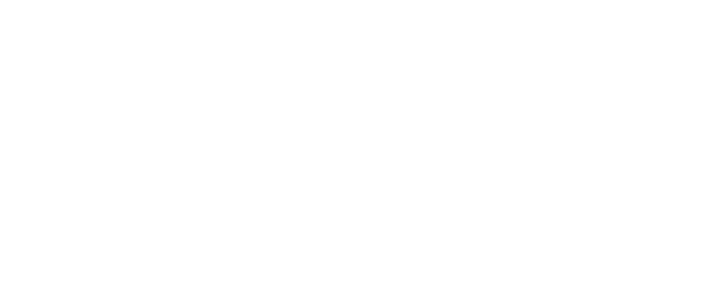
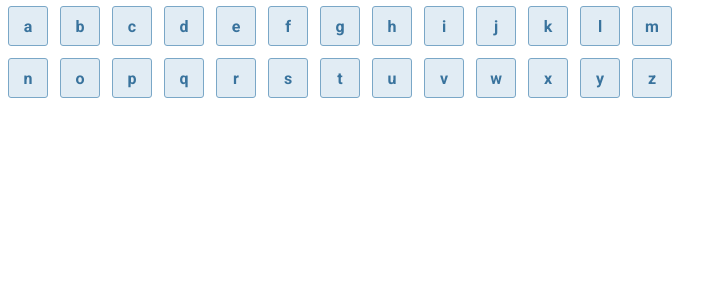
Before and after one commit to jeffersonAraujo2012/projeto8-jogoforca, a React (Create React App) app: page / in a window 1280 px wide. Shown: the top 300 px of the page, without its empty margins (0-727 px from the left). Built offline with nearby package versions, Linux system fonts and the light colour scheme.

Commit message:
Add: componentes Letras e Letra

```diff
--- a/public/index.html
+++ b/public/index.html
@@ -24,6 +24,12 @@
       work correctly both with client-side routing and a non-root public URL.
       Learn how to configure a non-root public URL by running `npm run build`.
     -->
+    <link rel="preconnect" href="https://fonts.googleapis.com" />
+    <link rel="preconnect" href="https://fonts.gstatic.com" crossorigin />
+    <link
+      href="https://fonts.googleapis.com/css2?family=Roboto:ital,wght@0,100;0,300;0,400;0,500;0,700;1,100;1,300;1,400;1,500;1,700&display=swap"
+      rel="stylesheet"
+    />
     <title>React App</title>
   </head>
   <body>
--- a/src/App.js
+++ b/src/App.js
@@ -1,6 +1,18 @@
+import StyledLetras from "./components/Letras";
+import Letra from "./components/Letras/Letra";
+import { alfabeto } from "./data";
+import "./reset.css";
+import "./general.css";
+
 function App() {
   return (
     <>
+      <StyledLetras>
+        {alfabeto.map((letra) => {
+          console.log(letra);
+          return <Letra letra={letra} />;
+        })}
+      </StyledLetras>
     </>
   );
 }
--- /dev/null
+++ b/src/components/Letras/Letra.jsx
@@ -0,0 +1,50 @@
+import styled from "styled-components";
+import { useState } from "react";
+
+const StyledLetra = styled.button`
+  display: flex;
+  align-items: center;
+  justify-content: center;
+
+  width: 40px;
+  height: 40px;
+  margin: 6px;
+
+  color: ${(props) => {
+    return props.habilitado ? "#39739D" : "#798A9F";
+  }};
+  font-size: 1rem;
+  font-weight: 700;
+  font-family: "Roboto", serif;
+  line-height: 19px;
+
+  border: 1px solid #7aa7c7;
+  border-radius: 3px;
+  cursor: ${(props) => {
+    return props.habilitado ? "pointer" : "default";
+  }};
+
+  background-color: ${(props) => {
+    return props.habilitado ? "#E1ECF4" : "#9FAAB5";
+  }};
+`;
+
+function Letra({ className, letra }) {
+  const [habilitado, setHabilitado] = useState(true);
+
+  function handlerClickLetra() {
+    setHabilitado(false);
+  }
+
+  return (
+    <StyledLetra
+      className={className}
+      habilitado={habilitado}
+      onClick={handlerClickLetra}
+    >
+      {letra}
+    </StyledLetra>
+  );
+}
+
+export default Letra;
--- /dev/null
+++ b/src/components/Letras/index.jsx
@@ -0,0 +1,18 @@
+import styled from "styled-components";
+
+function Letras({className, children}) {
+  return(
+    <div className={className}>
+      {children}
+    </div>
+  );
+}
+
+const StyledLetras = styled(Letras)`
+  display: flex;
+  justify-content: center;
+  flex-wrap: wrap;
+  max-width: 680px;
+`
+
+export default StyledLetras;
--- /dev/null
+++ b/src/data.js
@@ -0,0 +1,30 @@
+const alfabeto = [
+  "a",
+  "b",
+  "c",
+  "d",
+  "e",
+  "f",
+  "g",
+  "h",
+  "i",
+  "j",
+  "k",
+  "l",
+  "m",
+  "n",
+  "o",
+  "p",
+  "q",
+  "r",
+  "s",
+  "t",
+  "u",
+  "v",
+  "w",
+  "x",
+  "y",
+  "z",
+];
+
+export {alfabeto};
--- /dev/null
+++ b/src/general.css
@@ -0,0 +1,3 @@
+* {
+  box-sizing: border-box;
+}
--- /dev/null
+++ b/src/reset.css
@@ -0,0 +1,48 @@
+/* http://meyerweb.com/eric/tools/css/reset/
+   v2.0 | 20110126
+   License: none (public domain)
+*/
+
+html, body, div, span, applet, object, iframe,
+h1, h2, h3, h4, h5, h6, p, blockquote, pre,
+a, abbr, acronym, address, big, cite, code,
+del, dfn, em, img, ins, kbd, q, s, samp,
+small, strike, strong, sub, sup, tt, var,
+b, u, i, center,
+dl, dt, dd, ol, ul, li,
+fieldset, form, label, legend,
+table, caption, tbody, tfoot, thead, tr, th, td,
+article, aside, canvas, details, embed,
+figure, figcaption, footer, header, hgroup,
+menu, nav, output, ruby, section, summary,
+time, mark, audio, video {
+	margin: 0;
+	padding: 0;
+	border: 0;
+	font-size: 100%;
+	font: inherit;
+	vertical-align: baseline;
+}
+/* HTML5 display-role reset for older browsers */
+article, aside, details, figcaption, figure,
+footer, header, hgroup, menu, nav, section {
+	display: block;
+}
+body {
+	line-height: 1;
+}
+ol, ul {
+	list-style: none;
+}
+blockquote, q {
+	quotes: none;
+}
+blockquote:before, blockquote:after,
+q:before, q:after {
+	content: '';
+	content: none;
+}
+table {
+	border-collapse: collapse;
+	border-spacing: 0;
+}
```
